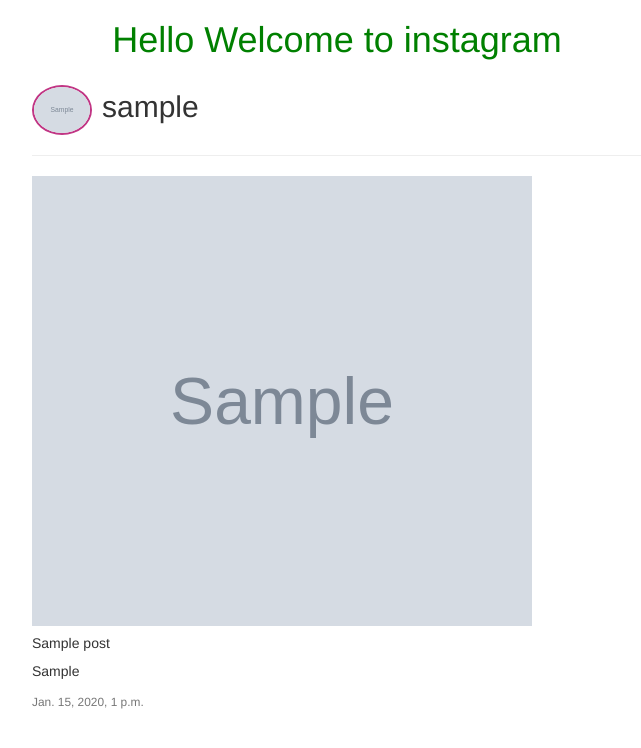
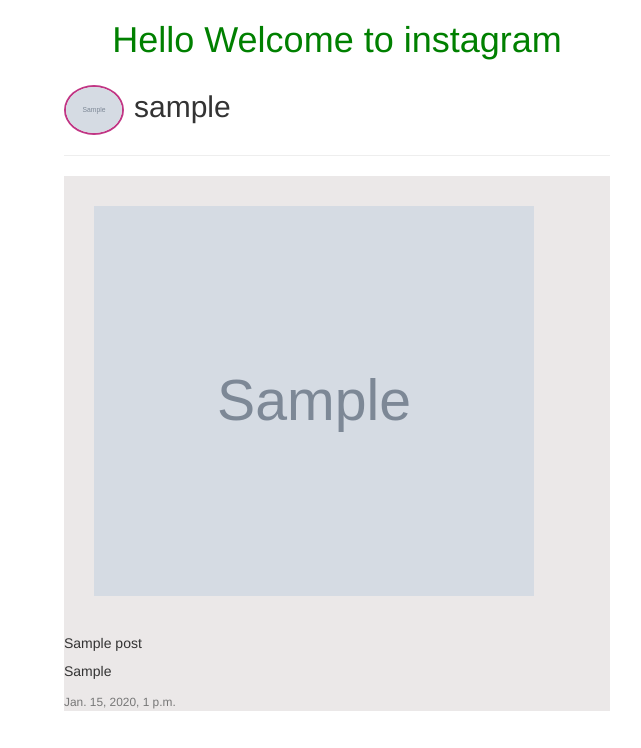
Before and after one commit to Tito-74/Instagram-App, a Django app: page / in a window 1280 px wide. Shown: the part 52-800 px from the top of the page, without its empty margins (303-944 px from the left). Run offline with Django 3.2, Linux system fonts and the light colour scheme; tables that the repository leaves empty hold one stand-in row (values such as "Sample post"); grey boxes marked "Sample" are stand-in pictures; some libraries are stand-ins or nearby versions.

Commit message:
styling the post

```diff
--- a/instagramApp/templates/home.html
+++ b/instagramApp/templates/home.html
@@ -9,10 +9,8 @@
 
     <div class="card mb-3">
         <div class="user">
-            {% for item in profile %}
-                <img src="{{ item.profile_photo.url }}" width="60" height="50" alt="">
-                <h2>{{item.user}}</h2>
-            {% endfor %}
+                <img src="{{ item.profile.profile_photo.url }}" width="60" height="50" alt="">
+                <h2>{{item.profile.user}}</h2>
         </div>
         <hr>
         <div class="image">
@@ -20,7 +18,6 @@
             <div class="card-body">
                 <h5 class="card-title">{{ item.name }} </h5>
                 <p class="card-text">{{ item.caption }}</p>
-                <!-- <h2>{{item.}}</h2> -->
                 <p class="card-text"><small class="text-muted">{{ item.time_created }}</small></p>
             </div>
 
@@ -35,8 +32,6 @@
       {% endfor %}  -->
 
 
-    </div>
-
 
     {% empty %}
     <div class="row">
--- a/static/css/style.css
+++ b/static/css/style.css
@@ -7,7 +7,7 @@ h1
   box-sizing: border-box;
 }
 .container{
-    width: 50%;
+    width: 45%;
     min-width: 450px;
     padding-top: 0;
     margin: 0 auto;
@@ -27,5 +27,13 @@ h1
 .user h2{
   margin-left: 1rem;
 }
+.image{
+  background-color: rgb(235, 232, 232);
+}
+.image img{
+  padding:3rem;
+
+  /* padding-left: 10%; */
+}
 
 /* end home page */
```
Also changed, not shown: media/images/devon-janse-van-rensburg-xJhma-g2cnA-unsplash.jpg (added), media/images/profile.jpg (added).
